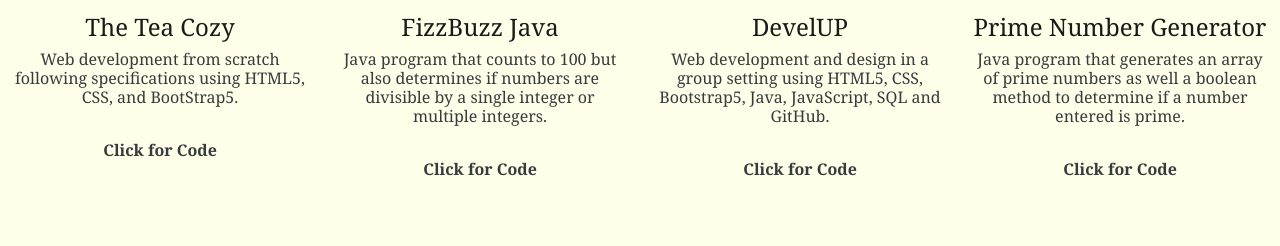
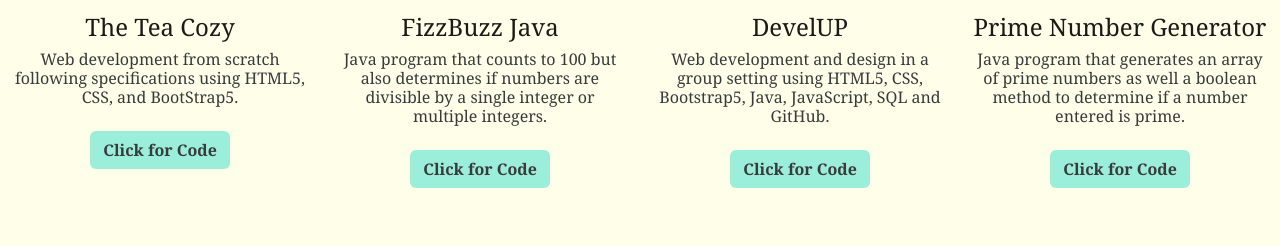
Before and after one commit to HarrisWeinblatt/HSW---Portfolio, a website: page index.html in a window 1280 px wide. Shown: the part 1388-1634 px from the top of the page. Drawn offline with nearby package versions, Linux system fonts and the light colour scheme.

Commit message:
button color update

```diff
--- a/css/style.css
+++ b/css/style.css
@@ -81,7 +81,7 @@
 }
 
 .btn:link {
-    background-color: rgb(254, 254, 233);
+    background-color: rgb(144, 238, 216);
 }
 
 .btn:hover {
@@ -89,11 +89,11 @@
 }
 
 .btn:focus {
-    background-color: rgb(237, 181, 233);
+    background-color: rgb(144, 238, 216);
 }
 
 .btn:active {
-    background-color: rgb(237, 181, 233);
+    background-color: rgb(144, 238, 216);
 }
 
 .modal-dialog {
```
